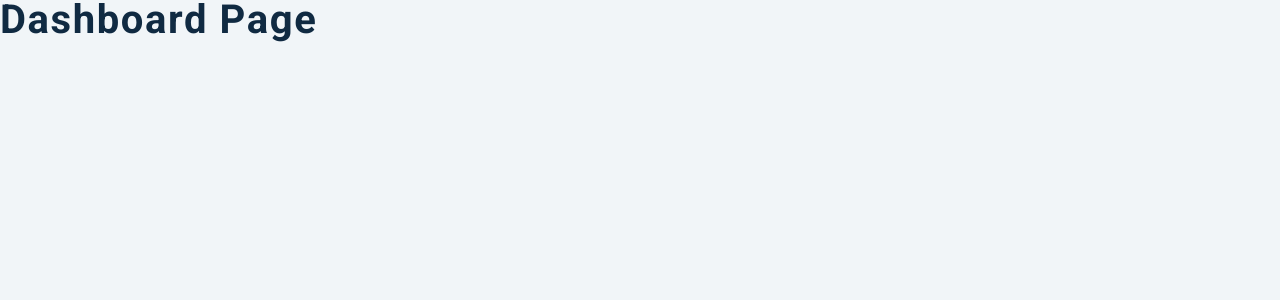
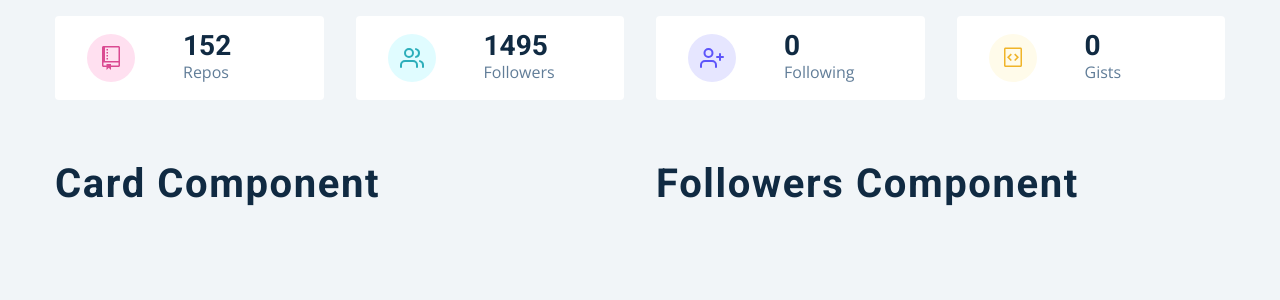
Before and after one commit to dimasabimanyy/react-github-profile, a React (Create React App) app: page / in a window 1280 px wide. Shown: the top 300 px of the page. Built offline with nearby package versions, Linux system fonts and the light colour scheme.

Commit message:
create repo, followers, etc info

```diff
--- a/src/App.js
+++ b/src/App.js
@@ -5,12 +5,17 @@ import { BrowserRouter as Router, Switch, Route } from 'react-router-dom';
 function App() {
   return (
     <Router>
+      <Switch>
         <Route path="/" exact={true}>
           <Dashboard></Dashboard>
         </Route>
         <Route path="/login">
           <Login />
         </Route>
+        <Route path="*">
+          <Error></Error>
+        </Route>
+      </Switch>
     </Router>
   );
 }
--- a/src/components/Card.js
+++ b/src/components/Card.js
@@ -3,6 +3,11 @@ import { GithubContext } from '../context/context';
 import styled from 'styled-components';
 import { MdBusiness, MdLocationOn, MdLink } from 'react-icons/md';
 const Card = () => {
+
+  const {githubUser} = React.useContext(GithubContext)
+  const {avatar_url, html_url, name, company, blog, bio, location, twitter_username} = githubUser
+
+
   return <h2>card component</h2>;
 };
 const Wrapper = styled.article`
--- a/src/components/Info.js
+++ b/src/components/Info.js
@@ -5,8 +5,58 @@ import { GoRepo, GoGist } from 'react-icons/go';
 import { FiUsers, FiUserPlus } from 'react-icons/fi';
 
 const UserInfo = () => {
-  return <h2>user info component</h2>;
+  const { githubUser } = React.useContext(GithubContext)
+  const {public_repos, followers, following, public_gists} = githubUser;
+
+  const items = [
+    {
+      id: 1,
+      icon: <GoRepo className="icon" />,
+      label: 'repos',
+      value: public_repos,
+      color: 'pink'
+    },
+    {
+      id: 2,
+      icon: <FiUsers className="icon" />,
+      label: 'followers',
+      value: followers,
+      color: 'green'
+    },
+    {
+      id: 3,
+      icon: <FiUserPlus className="icon" />,
+      label: 'following',
+      value: following,
+      color: 'purple'
+    },
+    {
+      id: 1,
+      icon: <GoGist className="icon" />,
+      label: 'gists',
+      value: public_gists,
+      color: 'yellow'
+    },
+  ]
+
+  return <section className="section">
+    <Wrapper className="section-center">
+      {items.map(item => {
+        return <Item key={item.id} {...item}></Item>
+      })}
+    </Wrapper>
+  </section>;
 };
+
+const Item = ({ icon, label, value, color }) => {
+  return <article className="item">
+    <span className={color}>{icon}</span>
+    <div>
+      <h3>{value}</h3>
+      <p>{label}</p>
+    </div>
+  </article>
+}
 
 const Wrapper = styled.section`
   display: grid;
--- a/src/components/User.js
+++ b/src/components/User.js
@@ -3,7 +3,12 @@ import styled from 'styled-components';
 import Card from './Card';
 import Followers from './Followers';
 const User = () => {
-  return <h2>search component</h2>;
+  return <section className="section">
+    <Wrapper className="section-center">
+      <Card></Card>
+      <Followers></Followers>
+    </Wrapper>
+  </section>;
 };
 
 const Wrapper = styled.div`
--- a/src/context/context.js
+++ b/src/context/context.js
@@ -5,3 +5,20 @@ import mockFollowers from './mockData.js/mockFollowers';
 import axios from 'axios';
 
 const rootUrl = 'https://api.github.com';
+
+const GithubContext = React.createContext();
+
+// Provider, Consumer - GithubContext.Provider
+
+const GithubProvider = ({ children }) => {
+
+    const [githubUser, setGithubUser] = useState(mockUser);
+    const [repos, setRepos] = useState(mockRepos);
+    const [followers, setFollowers] = useState(mockFollowers);
+
+    return <GithubContext.Provider value={{ githubUser, repos, followers }}>
+        {children}
+    </GithubContext.Provider>
+}
+
+export { GithubContext, GithubProvider }
--- a/src/index.js
+++ b/src/index.js
@@ -8,7 +8,9 @@ import { Auth0Provider } from '@auth0/auth0-react';
 
 ReactDOM.render(
   <React.StrictMode>
-    <App />
+    <GithubProvider>
+      <App />
+    </GithubProvider>
   </React.StrictMode>,
   document.getElementById('root')
 );
--- a/src/pages/Dashboard.js
+++ b/src/pages/Dashboard.js
@@ -5,7 +5,11 @@ import { GithubContext } from '../context/context';
 const Dashboard = () => {
   return (
     <main>
-      <h2>Dashboard Page</h2>
+      {/* <Navbar></Navbar> */}
+      {/* <Search /> */}
+      <Info />
+      <User />
+      {/* <Repos /> */}
     </main>
   );
 };
--- a/src/pages/Error.js
+++ b/src/pages/Error.js
@@ -2,7 +2,15 @@ import React from 'react';
 import styled from 'styled-components';
 import { Link } from 'react-router-dom';
 const Error = () => {
-  return <h2>error page</h2>;
+  return <Wrapper>
+    <div>
+      <h1>404</h1>
+      <h3>Sorry, the page you tried cannot be found</h3>
+      <Link to="/" className="btn">
+        Back home
+      </Link>
+    </div>
+  </Wrapper>;
 };
 const Wrapper = styled.section`
   min-height: 100vh;
--- a/src/pages/Login.js
+++ b/src/pages/Login.js
@@ -3,7 +3,15 @@ import { useAuth0 } from '@auth0/auth0-react';
 import styled from 'styled-components';
 import loginImg from '../images/login-img.svg';
 const Login = () => {
-  return <h2>login page</h2>;
+  return <Wrapper>
+    <div className="container">
+      <img src={loginImg} alt="github user" />
+      <h1>Github User</h1>
+      <button className="btn">
+        login
+      </button>
+    </div>
+  </Wrapper>;
 };
 const Wrapper = styled.section`
   min-height: 100vh;
```
Lines whose indentation alone changed are shown as unchanged.
